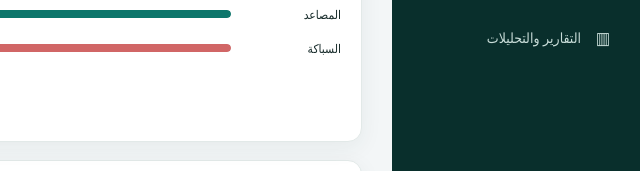
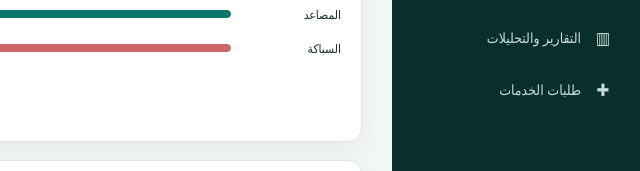
Before and after one commit to aboklil1414-rgb/hospital-facilities-management, a plain HTML site: page index.html in a window 1280 px wide. Shown: the part 538-709 px from the top of the page, 640-1280 px from the left. Drawn offline with Linux system fonts and the light colour scheme.

Commit message:
Add service requests navigation link

```diff
--- a/index.html
+++ b/index.html
@@ -25,6 +25,7 @@
     <button data-page="safety"><span class="ico">◇</span> السلامة والامتثال</button>
     <button data-page="inventory"><span class="ico">▣</span> قطع الغيار والمخزون</button>
     <button data-page="reports"><span class="ico">▥</span> التقارير والتحليلات</button>
+    <a href="./requests.html" style="display:flex;align-items:center;gap:12px;color:#c8dcd8;text-decoration:none;border-radius:10px;padding:12px 13px;font-size:14px"><span class="ico" style="width:20px;text-align:center;font-size:17px">✚</span> طلبات الخدمات</a>
   </nav></div>
   <div class="asidefoot">نسخة تجريبية · بيانات افتراضية<br>إدارة المرافق والخدمات الهندسية</div>
 </aside>
```
